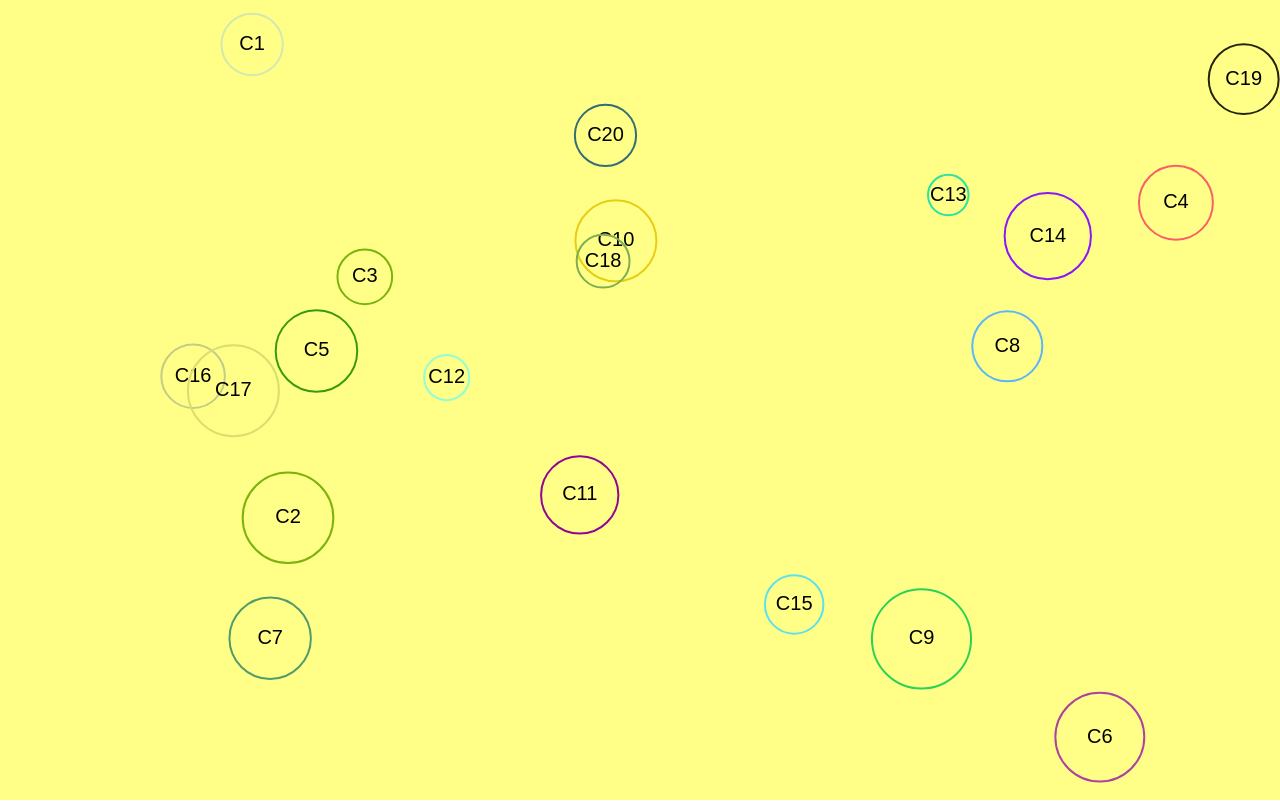
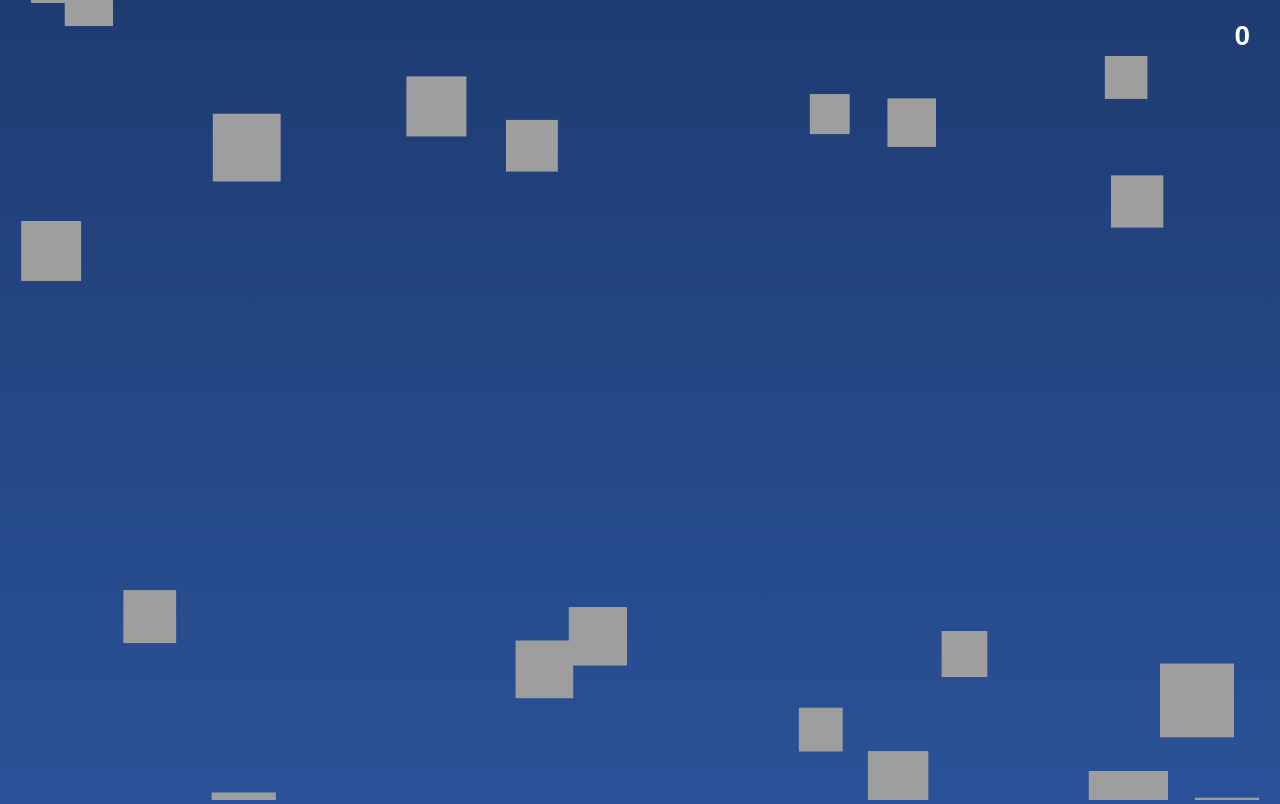
Before and after one commit to luisrpf04-engin/graf-canvasCollision, a plain HTML site: page index.html in a window 1280 px wide. Drawn offline with Linux system fonts and the light colour scheme.

Commit message:
2.5 interactividad 2D

```diff
--- a/colision.js
+++ b/colision.js
@@ -1,152 +1,128 @@
 const canvas = document.getElementById("canvas");
-let ctx = canvas.getContext("2d");
+const ctx = canvas.getContext("2d");
 
-const window_height = window.innerHeight;
-const window_width = window.innerWidth;
+canvas.width = window.innerWidth;
+canvas.height = window.innerHeight;
 
-canvas.height = window_height;
-canvas.width = window_width;
+let objects = [];
+let score = 0;
 
-canvas.style.background = "#ff8";
+const scoreDisplay = document.getElementById("score");
 
-class Circle{
+// imagen del objeto
+const img = new Image();
+img.src = "https://cdn-icons-png.flaticon.com/512/616/616490.png";
 
-constructor(x,y,radius,color,text,speed){
+class FallingObject{
 
-this.posX = x;
-this.posY = y;
-this.radius = radius;
+constructor(){
 
-this.originalColor = color;
-this.color = color;
+this.size = Math.random()*40 + 40;
 
-this.text = text;
-this.speed = speed;
+this.x = Math.random()*(canvas.width-this.size);
 
-this.dx = (Math.random() - 0.5) * this.speed * 2;
-this.dy = (Math.random() - 0.5) * this.speed * 2;
+this.y = -this.size;
+
+// velocidad inicial
+this.speed = Math.random()*2 + 2;
 
 }
 
-draw(context){
+draw(){
 
-context.beginPath();
-
-context.strokeStyle = this.color;
-
-context.textAlign = "center";
-context.textBaseline = "middle";
-context.font = "20px Arial";
-
-context.fillText(this.text,this.posX,this.posY);
-
-context.lineWidth = 2;
-
-context.arc(this.posX,this.posY,this.radius,0,Math.PI*2,false);
-
-context.stroke();
-
-context.closePath();
+ctx.drawImage(img,this.x,this.y,this.size,this.size);
 
 }
 
-update(context){
+update(){
 
-this.draw(context);
+this.y += this.speed;
 
-this.posX += this.dx;
-this.posY += this.dy;
+if(this.y > canvas.height){
 
-if(this.posX + this.radius > window_width || this.posX - this.radius < 0){
-this.dx = -this.dx;
+this.reset();
+
 }
 
-if(this.posY + this.radius > window_height || this.posY - this.radius < 0){
-this.dy = -this.dy;
+this.draw();
+
 }
+
+reset(){
+
+this.size = Math.random()*40 + 40;
+
+this.x = Math.random()*(canvas.width-this.size);
+
+this.y = -this.size;
+
+this.speed = Math.random()*2 + 2;
 
 }
 
 }
 
-let circles = [];
-
-function generateCircles(n){
+// crear objetos
+function createObjects(n){
 
 for(let i=0;i<n;i++){
 
-let radius = Math.random()*30 + 20;
-
-let x = Math.random()*(window_width - radius*2) + radius;
-let y = Math.random()*(window_height - radius*2) + radius;
-
-let color = `#${Math.floor(Math.random()*16777215).toString(16)}`;
-
-let speed = Math.random()*4 + 1;
-
-let text = `C${i+1}`;
-
-circles.push(new Circle(x,y,radius,color,text,speed));
+objects.push(new FallingObject());
 
 }
 
 }
 
-// DETECCIÓN DE COLISIONES
-function detectCollisions(){
-
-for(let i=0;i<circles.length;i++){
-
-for(let j=i+1;j<circles.length;j++){
-
-let dx = circles[i].posX - circles[j].posX;
-let dy = circles[i].posY - circles[j].posY;
-
-let distance = Math.sqrt(dx*dx + dy*dy);
-
-if(distance < circles[i].radius + circles[j].radius){
-
-// Flash azul
-circles[i].color = "#0000FF";
-circles[j].color = "#0000FF";
-
-// Rebote
-let tempDx = circles[i].dx;
-let tempDy = circles[i].dy;
-
-circles[i].dx = circles[j].dx;
-circles[i].dy = circles[j].dy;
-
-circles[j].dx = tempDx;
-circles[j].dy = tempDy;
-
-}else{
-
-circles[i].color = circles[i].originalColor;
-circles[j].color = circles[j].originalColor;
-
-}
-
-}
-
-}
-
-}
-
+// animación
 function animate(){
 
-ctx.clearRect(0,0,window_width,window_height);
+ctx.clearRect(0,0,canvas.width,canvas.height);
 
-detectCollisions();
-
-circles.forEach(circle=>{
-circle.update(ctx);
+objects.forEach(obj=>{
+obj.update();
 });
 
 requestAnimationFrame(animate);
 
 }
 
-generateCircles(20);
+// detectar clic del mouse
+canvas.addEventListener("click",function(e){
+
+const rect = canvas.getBoundingClientRect();
+
+let mouseX = e.clientX - rect.left;
+let mouseY = e.clientY - rect.top;
+
+objects.forEach(obj=>{
+
+if(
+mouseX > obj.x &&
+mouseX < obj.x + obj.size &&
+mouseY > obj.y &&
+mouseY < obj.y + obj.size
+){
+
+score++;
+
+scoreDisplay.innerText = score;
+
+// reglas de velocidad
+if(score > 15){
+obj.speed = Math.random()*6 + 4;
+}
+else if(score > 10){
+obj.speed = Math.random()*4 + 3;
+}
+
+obj.reset();
+
+}
+
+});
+
+});
+
+createObjects(20);
 
 animate();
--- a/index.html
+++ b/index.html
@@ -1,12 +1,15 @@
 <!DOCTYPE html>
 <html lang="es">
+
 <head>
 <meta charset="UTF-8">
-<title>Colisiones Canvas</title>
+<title>Juego Canvas</title>
 <link rel="stylesheet" href="style.css">
 </head>
 
 <body>
+
+<div id="score">0</div>
 
 <canvas id="canvas"></canvas>
 
--- a/style.css
+++ b/style.css
@@ -1,4 +1,15 @@
 body{
 margin:0;
 overflow:hidden;
+background: linear-gradient(#1e3c72,#2a5298);
 }
+
+#score{
+position:absolute;
+top:20px;
+right:30px;
+font-size:28px;
+color:white;
+font-family:Arial;
+font-weight:bold;
+}
```
